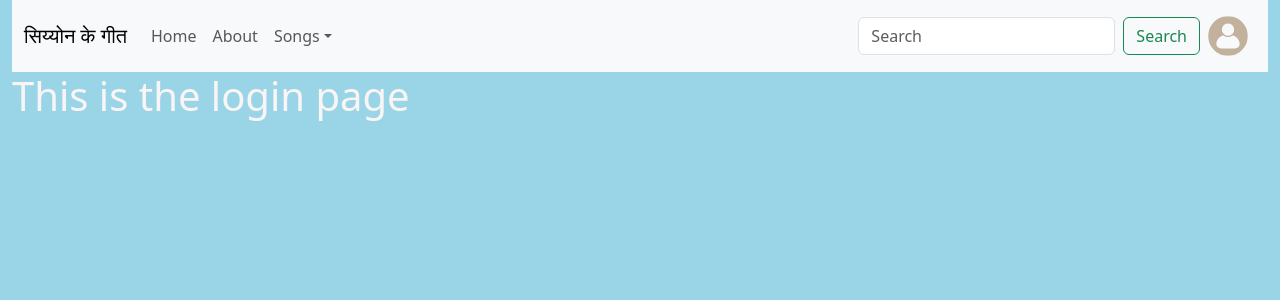
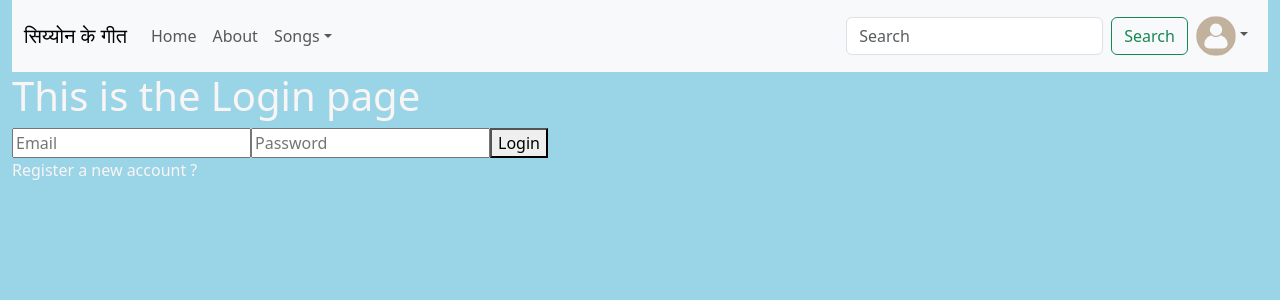
Before and after one commit to judahsen/Siyon_Ke_Geet_CS, a React (Vite) app: page /login in a window 1280 px wide. Shown: the top 300 px of the page. Built offline with nearby package versions, Linux system fonts and the light colour scheme.

Commit message:
FirebaseAuth Working

```diff
--- a/src/Components/Header.jsx
+++ b/src/Components/Header.jsx
@@ -11,7 +11,7 @@ export default function Header() {
     <Navbar expand="lg" className="bg-body-tertiary">
       <Container fluid>
         <Navbar.Brand href="/">
-            सिय्योन के गीत
+          सिय्योन के गीत
         </Navbar.Brand>
         <Navbar.Toggle aria-controls="navbarScroll" />
         <Navbar.Collapse id="navbarScroll">
@@ -43,9 +43,15 @@ export default function Header() {
             />
             <Button variant="outline-success">Search</Button>
           </Form>
-          <Nav><Nav.Link href="/login"><Image src='src\assets\Account login.svg' height={"40"} />
-
-            </Nav.Link></Nav>
+          <Nav>
+            {/* <Nav.Link href="/login"><Image src='src\assets\Account login.svg' height={"40"} /></Nav.Link> */}
+            <NavDropdown title=<Image src='src\assets\Account login.svg' height={"40"} /> id="navbarScrollingDropdown">
+              <NavDropdown.Item href="/login">Login</NavDropdown.Item>
+              <NavDropdown.Item href="/">Logout</NavDropdown.Item>
+              <NavDropdown.Divider />
+              <NavDropdown.Item href="/register">Register new Account</NavDropdown.Item>
+            </NavDropdown>
+          </Nav>
         </Navbar.Collapse>
       </Container>
     </Navbar>
--- a/src/pages/LandingPage.jsx
+++ b/src/pages/LandingPage.jsx
@@ -1,4 +1,3 @@
-import Body from "../Components/Body";
 
 export function Home(){
     return <h1>This is the Home page</h1>
--- a/src/pages/LoginPage.jsx
+++ b/src/pages/LoginPage.jsx
@@ -1,3 +1,39 @@
+import {useState} from "react"
+import { getAuth, signInWithEmailAndPassword} from "firebase/auth"
+import { useNavigate } from "react-router-dom";
+import Nav from 'react-bootstrap/Nav';
+
 export function Login(){
-    return <h1>This is the login page</h1>
+    const [email,setEmail] = useState("")
+    const [password,setPassword] = useState("")
+    const auth = getAuth()
+    const navigate = useNavigate()
+
+    async function handleLogin(e){
+        e.preventDefault();
+        // alert(email + ": " + password)
+        signInWithEmailAndPassword(auth,email,password)
+            .then((user) => {
+                // Success
+
+                console.log(user)
+                navigate('/')
+            })
+            .catch((error) => {
+                alert("Try Again Please")
+                console.error(error)
+            })
+    }
+
+    return <div>
+    <h1>This is the Login page</h1>
+    <form action="#">
+        <input onChange={(e) => {setEmail(e.target.value)}} type="text" placeholder="Email"/>
+        <input onChange={(e) => {setPassword(e.target.value)}} type="Password" placeholder="Password"/>
+        <button onClick= {(e) => {handleLogin(e)}}>Login</button>
+        <Nav.Link href="/register">Register a new account ?</Nav.Link>
+
+    </form>
+
+    </div>
 }
--- a/src/pages/RegisterPage.jsx
+++ b/src/pages/RegisterPage.jsx
@@ -6,24 +6,27 @@ export function Register(){
     const [password,setPassword] = useState("")
     const auth = getAuth()
 
-    async function handleRegistration(){
+    async function handleRegistration(e){
+        e.preventDefault();
         // alert(email + ": " + password)
         createUserWithEmailAndPassword(auth,email,password)
             .then((user) => {
                 // Success
+                alert("User created")
                 console.log(user)
             })
             .catch((error) => {
+                alert("Try Again Please")
                 console.log(error)
             })
     }
 
     return <div>
     <h1>This is the register page</h1>
-    <form action="">
-        <input onChange={(e) => {setEmail(e.target.value)}} type="test" placeholder="Email"/>
+    <form action="#">
+        <input onChange={(e) => {setEmail(e.target.value)}} type="text" placeholder="Email"/>
         <input onChange={(e) => {setPassword(e.target.value)}} type="text" placeholder="Password"/>
-        <button onClick= {() => {handleRegistration()}}>Register</button>
+        <button onClick= {(e) => {handleRegistration(e)}}>Register</button>
     </form>
 
     </div>
```
Also changed, not shown: src/App.jsx (+17 -17 lines), 1 other file (tests, documents, lock files or other folders). Lines whose indentation alone changed are shown as unchanged.
